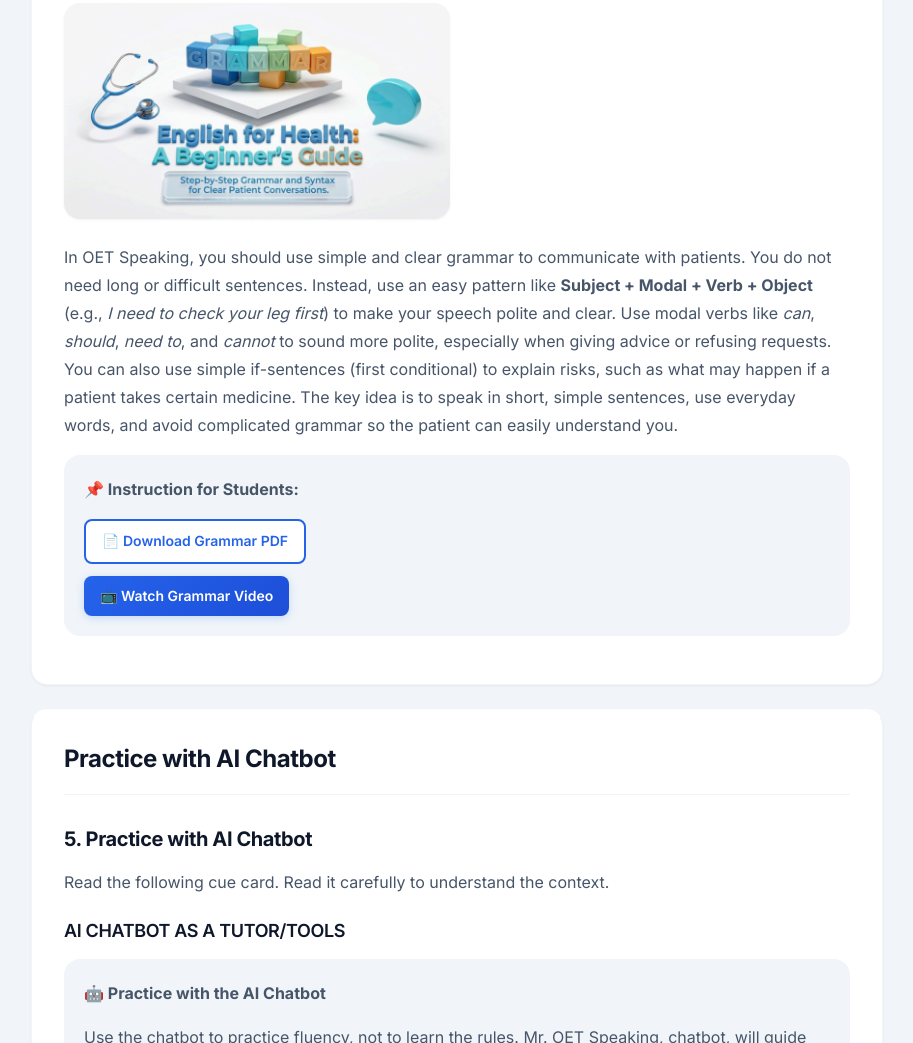
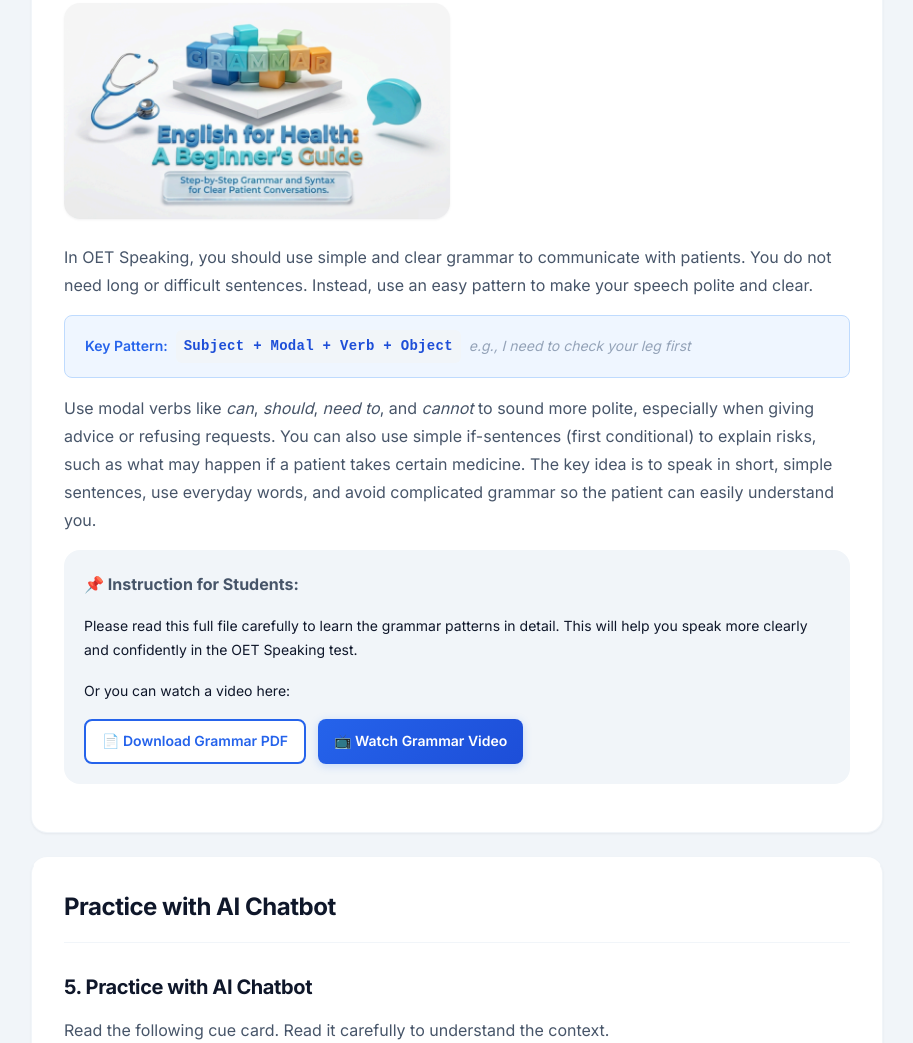
Before and after one commit to hijrahassalam/astro-oet-med, an Astro site: page /modules/module-2 in a window 1280 px wide. Shown: the part 4666-5709 px from the top of the page, without its empty margins (333-1246 px from the left). Built offline with nearby package versions, Linux system fonts and the light colour scheme; Astro itself is replaced by a stand-in of ours.

Commit message:
fix: restructure Grammar section with pattern box and clear instruction text

```diff
--- a/src/components/sections/Grammar.astro
+++ b/src/components/sections/Grammar.astro
@@ -5,6 +5,8 @@ interface Props {
   data: {
     headerImage: string;
     grammarDescription: string;
+    grammarPattern: string;
+    grammarExample: string;
     grammarPdf: string;
     videoUrl: string;
   };
@@ -18,11 +20,24 @@ const { data } = Astro.props;
   <figure class="section-image grammar-image">
     <img src={data.headerImage} alt="Grammar for OET Speaking" width="386" height="217" />
   </figure>
-  <p set:html={data.grammarDescription}></p>
+
+  <p class="grammar-lead">{data.grammarDescription}</p>
+
+  <div class="grammar-pattern">
+    <span class="grammar-pattern__label">Key Pattern:</span>
+    <code class="grammar-pattern__code">{data.grammarPattern}</code>
+    <span class="grammar-pattern__example">e.g., {data.grammarExample}</span>
+  </div>
+
+  <p>
+    Use modal verbs like <em>can</em>, <em>should</em>, <em>need to</em>, and <em>cannot</em> to sound more polite, especially when giving advice or refusing requests. You can also use simple if-sentences (first conditional) to explain risks, such as what may happen if a patient takes certain medicine. The key idea is to speak in short, simple sentences, use everyday words, and avoid complicated grammar so the patient can easily understand you.
+  </p>
 
   <div class="grammar-note">
-    <p><strong>📌 Instruction for Students:</strong></p>
-    <div class="cta-stack">
+    <p class="grammar-note__title"><strong>📌 Instruction for Students:</strong></p>
+    <p class="grammar-note__text">Please read this full file carefully to learn the grammar patterns in detail. This will help you speak more clearly and confidently in the OET Speaking test.</p>
+    <p class="grammar-note__text">Or you can watch a video here:</p>
+    <div class="grammar-cta">
       <CtaButton href={data.grammarPdf} variant="secondary" size="md">
         📄 Download Grammar PDF
       </CtaButton>
@@ -47,10 +62,45 @@ const { data } = Astro.props;
     margin-bottom: var(--space-4);
   }
 
-  .section-image img {
-    max-width: 100%;
-    height: auto;
-    border-radius: var(--card-radius);
+  .grammar-lead {
+    line-height: var(--leading-relaxed);
+    margin-bottom: var(--space-4);
+  }
+
+  .grammar-pattern {
+    display: flex;
+    flex-wrap: wrap;
+    align-items: center;
+    gap: 0.5rem;
+    background: var(--color-primary-50);
+    border: 1px solid var(--color-primary-200);
+    border-radius: 0.5rem;
+    padding: 0.875rem 1.25rem;
+    margin: var(--space-4) 0;
+  }
+
+  .grammar-pattern__label {
+    font-size: var(--text-sm);
+    font-weight: 600;
+    color: var(--color-primary);
+  }
+
+  .grammar-pattern__code {
+    font-family: var(--font-mono, monospace);
+    font-size: var(--text-base);
+    font-weight: 700;
+    color: var(--color-primary-dark);
+    background: white;
+    padding: 0.25rem 0.625rem;
+    border-radius: 0.375rem;
+    border: 1px solid var(--color-primary-300);
+    letter-spacing: 0.02em;
+  }
+
+  .grammar-pattern__example {
+    font-size: var(--text-sm);
+    color: var(--color-text-muted);
+    font-style: italic;
   }
 
   .grammar-image {
@@ -71,15 +121,26 @@ const { data } = Astro.props;
     margin: var(--space-4) 0;
   }
 
-  .cta-stack {
-    display: flex;
-    flex-direction: column;
-    gap: var(--space-3);
-    margin-top: var(--space-4);
+  .grammar-note__title {
+    font-weight: 600;
+    margin-bottom: var(--space-2);
   }
 
-  .cta-stack :global(.cta-btn) {
+  .grammar-note__text {
+    font-size: var(--text-sm);
+    color: var(--color-text);
+    margin-bottom: var(--space-3);
+    line-height: var(--leading-relaxed);
+  }
+
+  .grammar-cta {
+    display: flex;
+    flex-wrap: wrap;
+    gap: var(--space-3);
+    margin-top: var(--space-3);
+  }
+
+  .grammar-cta :global(.cta-btn) {
     text-decoration: none;
-    width: fit-content;
   }
 </style>
--- a/src/pages/modules/module-2.astro
+++ b/src/pages/modules/module-2.astro
@@ -68,7 +68,9 @@ vocabulary: {
 
   grammar: {
     headerImage: "/images/grammar-icon.png",
-    grammarDescription: "In OET Speaking, you should use simple and clear grammar to communicate with patients. You do not need long or difficult sentences. Instead, use an easy pattern like <strong>Subject + Modal + Verb + Object</strong> (e.g., <em>I need to check your leg first</em>) to make your speech polite and clear. Use modal verbs like <em>can</em>, <em>should</em>, <em>need to</em>, and <em>cannot</em> to sound more polite, especially when giving advice or refusing requests. You can also use simple if-sentences (first conditional) to explain risks, such as what may happen if a patient takes certain medicine. The key idea is to speak in short, simple sentences, use everyday words, and avoid complicated grammar so the patient can easily understand you.",
+    grammarDescription: "In OET Speaking, you should use simple and clear grammar to communicate with patients. You do not need long or difficult sentences. Instead, use an easy pattern to make your speech polite and clear.",
+    grammarPattern: "Subject + Modal + Verb + Object",
+    grammarExample: "I need to check your leg first",
     grammarPdf: "https://drive.google.com/file/d/1n2dSd8KL1iB_rFrGbj-G_qPekImbSyTg/view",
     videoUrl: "https://youtu.be/WURhySarfuA",
   },
```
